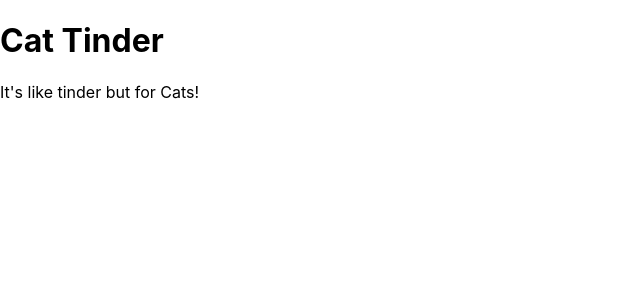
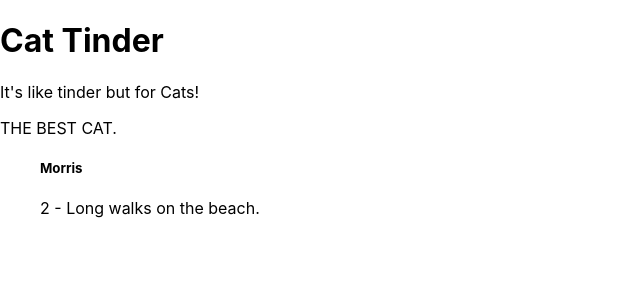
Before and after one commit to learn-academy-2020-bravo/cat-tinder-fe-ruben-austin, a React (Create React App) app in the folder cat-tinder-frontend/: page /show/1 in a window 1280 px wide. Shown: the top 300 px of the page, without its empty margins (0-640 px from the left). Built offline with nearby package versions, Linux system fonts and the light colour scheme.

Commit message:
show is operational

```diff
--- a/cat-tinder-frontend/src/App.js
+++ b/cat-tinder-frontend/src/App.js
@@ -1,7 +1,7 @@
 import React, { useState, useEffect } from 'react'
 import { BrowserRouter as Router, Switch, Route } from 'react-router-dom'
 import './App.css'
-
+import CatShow from './pages/CatShow'
 import Header from './components/Header'
 import CatIndex from './pages/CatIndex'
 
@@ -15,6 +15,7 @@
         <Header />
           <Switch>
             <Route exact path="/" render={ () => <CatIndex/> } />
+            <Route exact path="/show/:id" render={ (props) => <CatShow props={props}/> } />
           </Switch>
         </Router>
 
--- a/cat-tinder-frontend/src/pages/CatShow.js
+++ b/cat-tinder-frontend/src/pages/CatShow.js
@@ -0,0 +1,23 @@
+import React, { useState } from 'react'
+import { ListGroup, ListGroupItemHeading, ListGroupItemText } from 'reactstrap';
+import cats from '../cats'
+
+
+const CatShow = ({props}) => {
+  console.log(props)
+  const {match} = props
+  console.log(match)
+
+  let cat = cats.find(cat => cat.id === Number(match.params.id))
+  console.log(cat);
+    return(
+        <>
+            <p>THE BEST CAT.</p>
+            <ListGroup key={ match.params.id }>
+              <ListGroupItemHeading>{ cat.name }</ListGroupItemHeading>
+                <ListGroupItemText>{ cat.age } - { cat.enjoys }</ListGroupItemText>
+            </ListGroup>
+        </>
+)}
+
+export default CatShow
```
